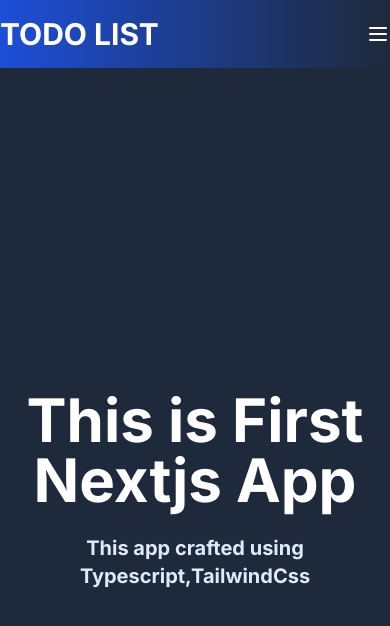
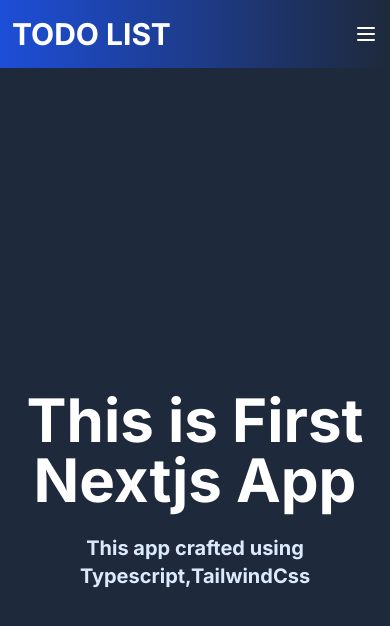
Before and after one commit to momotan039/ToDoList-Nextjs, a Next.js app: page / in a window 390 px wide. Shown: the top 626 px of the page. Built offline with nearby package versions, Linux system fonts and the light colour scheme.

Commit message:
restyle container and fix responsive

```diff
--- a/components/Container.tsx
+++ b/components/Container.tsx
@@ -3,7 +3,7 @@
 
 function Container({children}:ScriptProps) {
   return (
-    <div className="container mx-auto">
+    <div className="container mx-auto transition-all ease-in-out duration-300 px-3 sm:px-0">
         {children}
     </div>
   )
```
